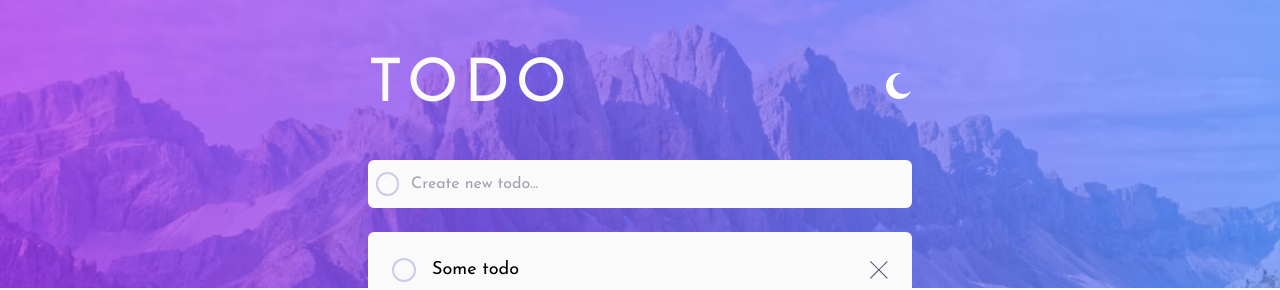
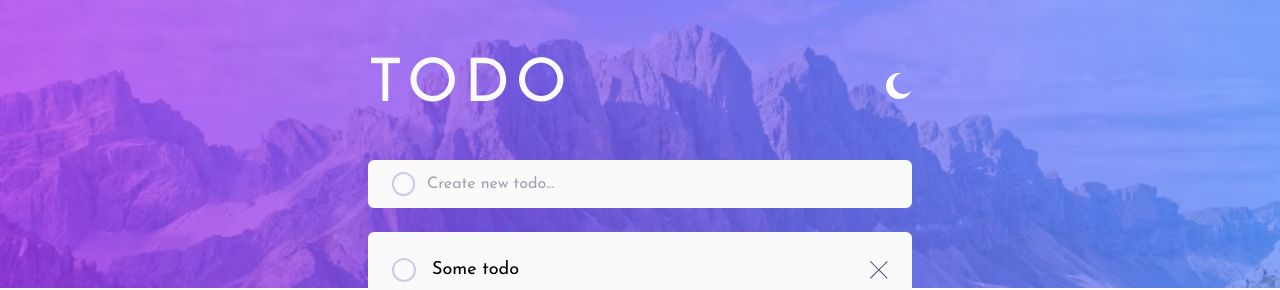
Before and after one commit to VaheAA/fem-todo-app, a Vue app: page / in a window 1280 px wide. Shown: the top 290 px of the page. Built offline with nearby package versions, Linux system fonts and the light colour scheme.

Commit message:
some changes

```diff
--- a/src/components/TodoInput.vue
+++ b/src/components/TodoInput.vue
@@ -1,5 +1,5 @@
 <template>
-  <form class="w-full flex bg-veryLightGray rounded-md items-center px-2 mt-11">
+  <form class="w-full flex bg-veryLightGray rounded-md items-center px-6 mt-11">
     <button class="w-6 h-6 block border-2 border-lightGrayishBlue rounded-full">
       <svg xmlns="http://www.w3.org/2000/svg" width="11" height="9">
         <path
```
